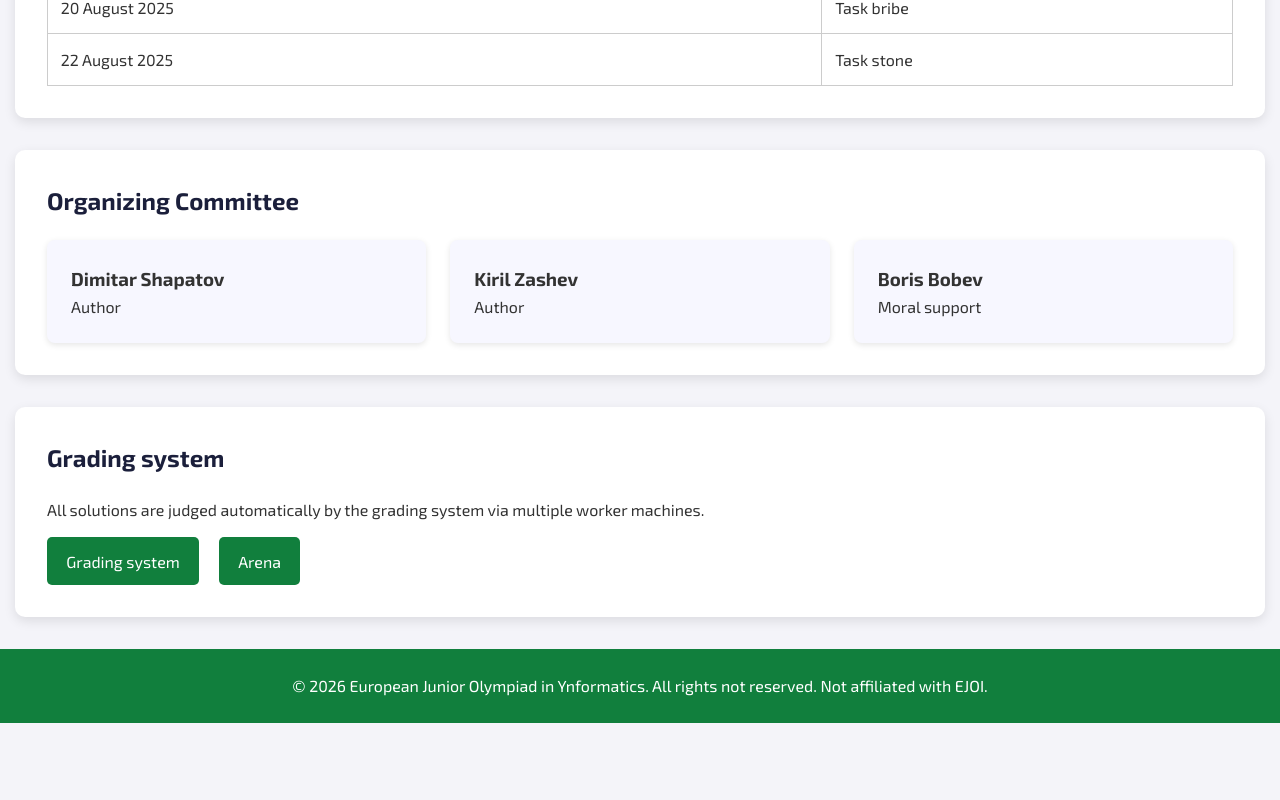
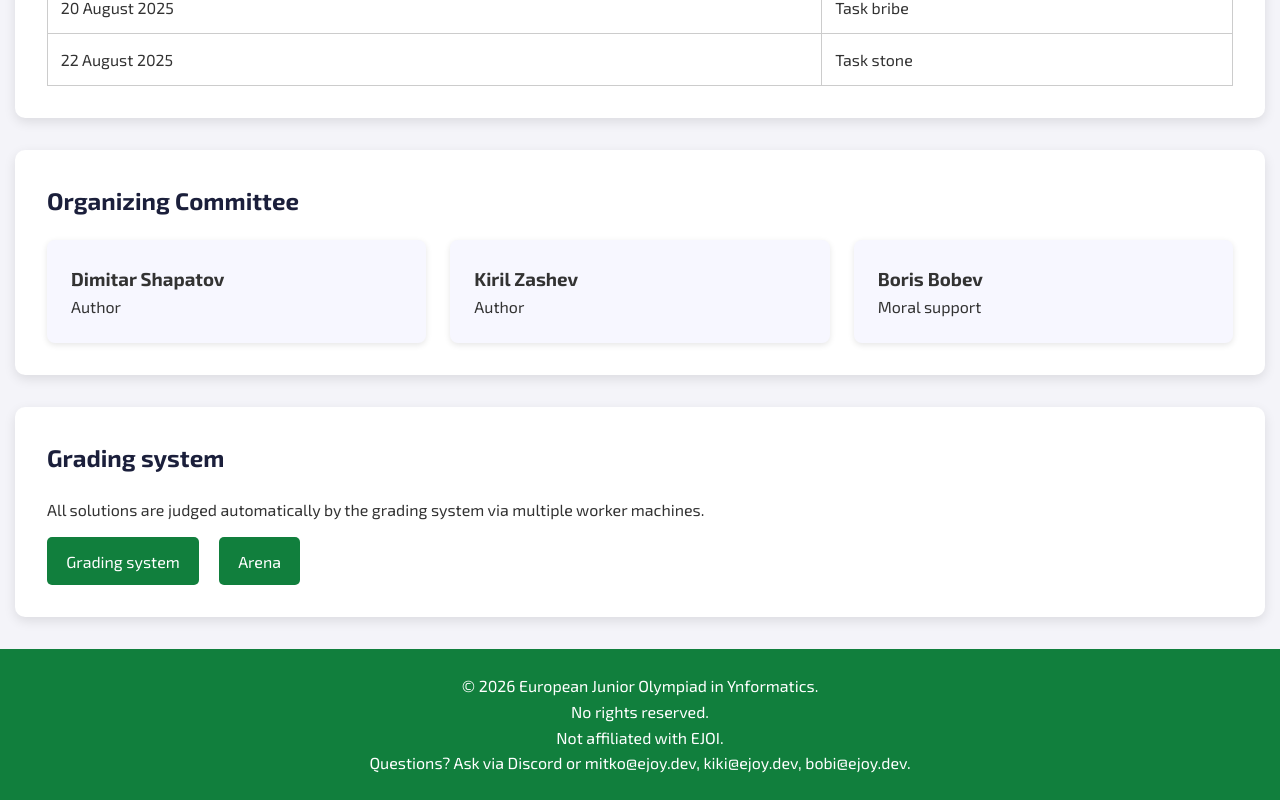
Before and after one commit to shapatov/ejoy, a React (Vite) app: page /2025 in a window 1280 px wide. Shown: the part 1036-1836 px from the top of the page. Before the commit the page ends 1759 px from the top, so only its background shows below. Built offline with nearby package versions, Linux system fonts and the light colour scheme; what i18n-iso-countries would draw is missing.

Commit message:
footer improvement

```diff
--- a/public/locales/bg/translations.json
+++ b/public/locales/bg/translations.json
@@ -57,6 +57,6 @@
   "rule8new": "Състезателите могат да събмитват на една и съща задача поне след 30 секунди спрямо времето на последния събмит по задачата (но могат да събмитват по друга задача); това ограничение се премахва през последните 15 минути на състезанието за всеки състезател. Същото важи и за потребителските тестове.",
 
   "footer": {
-    "text": "Европейска младежка олимпиада по йнформатика. Всички права не са запазени. Състезанието няма връзка с EJOI."
+    "text": "Европейска младежка олимпиада по йнформатика.\nВсички права не са запазени.\nСъстезанието няма връзка с EJOI.\nВъпроси? Свържете се по Discord или "
   }
 }
--- a/public/locales/en/translations.json
+++ b/public/locales/en/translations.json
@@ -57,6 +57,6 @@
   "rule8new": "Contestants can submit on the same problem at least 30 seconds after the time of the last submission on the respective problem (submitting on other problems in the meantime is allowed); this restriction is removed in the last 15 minutes of the competition for every competitor. The same also applies to user tests.",
 
   "footer": {
-    "text": "European Junior Olympiad in Ynformatics. All rights not reserved. Not affiliated with EJOI."
+    "text": "European Junior Olympiad in Ynformatics.\nNo rights reserved.\nNot affiliated with EJOI.\nQuestions? Ask via Discord or "
   }
 }
--- a/src/Footer.jsx
+++ b/src/Footer.jsx
@@ -4,7 +4,7 @@ export function Footer() {
     const { t } = useTranslation();
     return (
         <footer>
-            <s>©</s> {new Date().getFullYear()} {t('footer.text')}
+            <s style={{whiteSpace: "pre-line"}}>© {new Date().getFullYear()} {t('footer.text')} <a style={{color: "white"}} href="mailto:mitko@ejoy.dev">mitko@ejoy.dev</a>, <a style={{color: "white"}} href="mailto:kiki@ejoy.dev">kiki@ejoy.dev</a>, <a style={{color: "white"}} href="mailto:bobi@ejoy.dev">bobi@ejoy.dev</a></s>.
         </footer>
     )
 }
```
